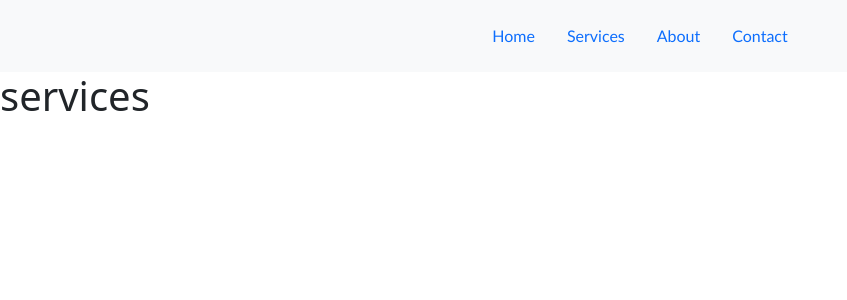
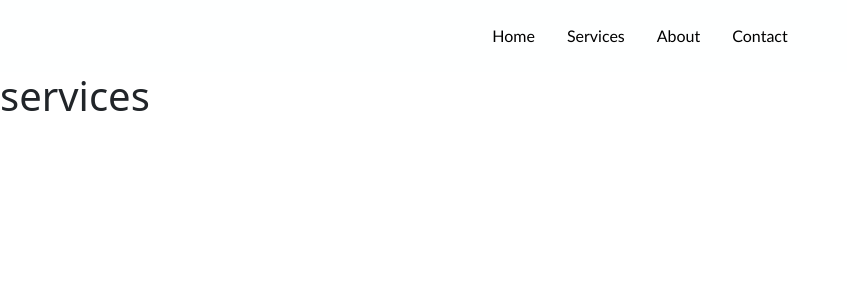
Before and after one commit to Zahra947/services, a React (Create React App) app: page /services in a window 1280 px wide. Shown: the top 300 px of the page, without its empty margins (0-847 px from the left). Built offline with nearby package versions, Linux system fonts and the light colour scheme.

Commit message:
changed bg color of header

```diff
--- a/src/App.js
+++ b/src/App.js
@@ -15,7 +15,7 @@
     return (
       <div>
         <div className="img-fluid d-flex align-items-sm-center justify-content-sm-start hfonts body p-5">
-          Welcome to our website
+          Welcome here
         </div>
         <div className="row d-flex ">
           <div className="col-6 d-flex align-items-sm-center justify-content-sm-center texts p-5">
--- a/src/pages/Header.js
+++ b/src/pages/Header.js
@@ -6,7 +6,7 @@
 export default function Header() {
   return (
     <div className="">
-      <nav className="navbar navbar-expand-lg navbar-light bg-light d-flex justify-content-sm-center">
+      <nav className="navbar navbar-expand-lg navbar-light header d-flex justify-content-sm-center">
         <Link to="/Home" className="header p-3">
           Home
         </Link>
--- a/src/styles/Header.scss
+++ b/src/styles/Header.scss
@@ -2,5 +2,6 @@
 
 .header{
   font-family: $header-font;
-  /*color: $header-fcolor;*/
+  color: $main-fcolor;
+  background-color: $header-bg;
 }
--- a/src/styles/variables.scss
+++ b/src/styles/variables.scss
@@ -5,8 +5,9 @@
 $text-fontsize: 35px;
 
 /*font colors*/
-$header-fcolor: #dcdad7;
+$header-fcolor: #A97A71;
 $main-fcolor:black;
 
 /*background colors*/
 $footer-bg:#F8F9FA;
+$header-bg:#FEFFFF;
```
